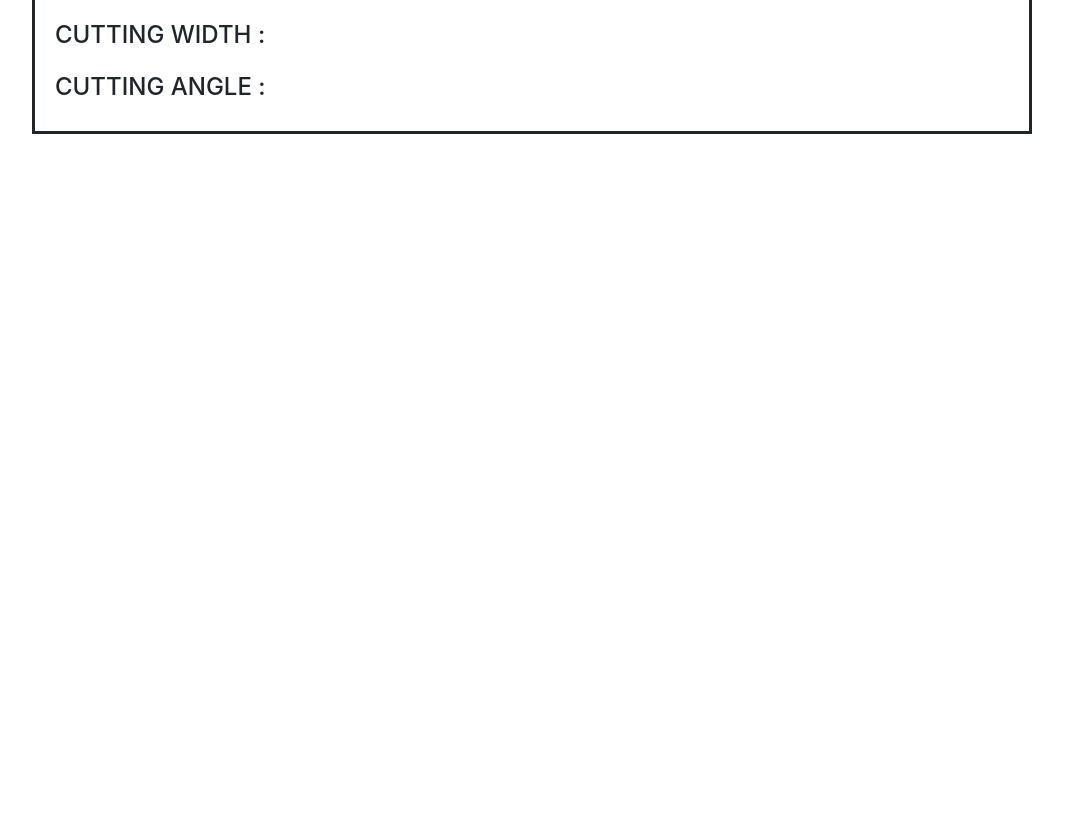
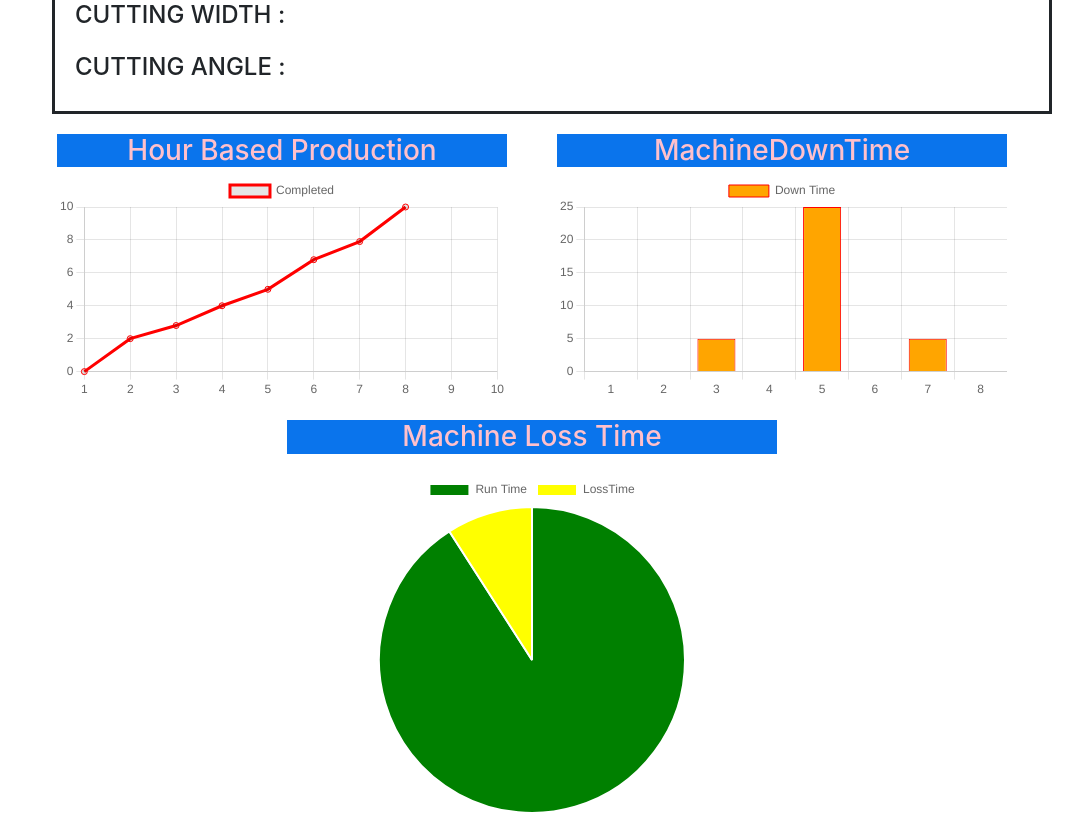
Before and after one commit to MohanRajA9/bias-cutter-frontend, a React (Create React App) app: page / in a window 1280 px wide. Shown: the part 500-1334 px from the top of the page, without its empty margins (108-1191 px from the left). Before the commit the page ends 800 px from the top, so only its background shows below. Built offline with nearby package versions, Linux system fonts and the light colour scheme; no server answers.

Commit message:
Featured Data visualization with Line, Bar and Pie charts using chart.js

```diff
--- a/package.json
+++ b/package.json
@@ -7,7 +7,9 @@
     "@testing-library/react": "^13.4.0",
     "@testing-library/user-event": "^13.5.0",
     "axios": "^1.7.2",
+    "chart.js": "^4.4.3",
     "react": "^18.3.1",
+    "react-chartjs-2": "^5.2.0",
     "react-dom": "^18.3.1",
     "react-router-dom": "^6.25.1",
     "react-scripts": "5.0.1",
--- a/src/App.css
+++ b/src/App.css
@@ -4,6 +4,11 @@
   flex-direction: column;
   align-items: center;
   flex-wrap: wrap;
+}
+
+/* whole-content */
+.whole-content{
+  width: 1000px;
 }
 
 .biasnavbar {
@@ -122,3 +127,84 @@ td {
   border: none;
   text-align: center;
 }
+
+/* visualization */
+.visualization{
+  display: flex;
+  flex-direction: row;
+  flex-wrap: wrap;
+}
+.visualization-elements{
+  display: flex;
+  width: 1000px;
+  justify-content: space-around;
+}
+
+
+/* hourBasedProduction */
+
+.hourBasedProduction{
+  width: 450px;
+}
+
+.hourBasedProduction-heading{
+  display: block;
+  /* margin: 20px; */
+  /* width: 1000px; */
+  font-size: xx-large;
+  font-weight: 500;
+  text-align: center;
+  color: pink;
+  background-color: rgb(10, 116, 236);
+}
+
+
+
+/* machineDownTime */
+.machineDownTime-heading{
+  display: block;
+  /* margin: 20px; */
+  /* width: 1000px; */
+  font-size: xx-large;
+  font-weight: 500;
+  text-align: center;
+  color: pink;
+  background-color: rgb(10, 116, 236);
+}
+
+.machineDownTime{
+  width: 450px;
+}
+
+/* MachineLossTime-heading */
+.MachineLossTime-heading{
+  display: block;
+  /* margin: 20px; */
+  /* width: 1000px; */
+  font-size: xx-large;
+  font-weight: 500;
+  text-align: center;
+  color: pink;
+  background-color: rgb(10, 116, 236);
+}
+.machineLossTime{
+  width: 450px;
+  /* height:500px */
+}
+
+/* machineLossTime */
+.machineLossTime{
+  display: flex;
+  margin: 20px;
+  width: 450px;
+  height: 340px;
+  flex-direction: column;
+  align-items: center;
+}
+
+/* visualization-machineLossTime */
+.visualization-machineLossTime{
+  display: flex;
+  flex-direction: column;
+  align-items: center;
+}
--- a/src/App.js
+++ b/src/App.js
@@ -4,10 +4,12 @@ import TVSEurogrip from './images/TVSEurogrip.jpg';
 import tvsMobility from './images/tvsMobility.png';
 import ShiftDetails from './components/ShiftDetails';
 import RecipeDetails from './components/RecipeDetails';
+import Visualization from './components/Visualization';
 
 function App() {
   return (
     <div className="App">
+
       <nav className="navbar bg-body-tertiary biasnavbar">
         <div className="container-fluid">
           <img src={TVSEurogrip} alt='company logo' />
@@ -15,8 +17,14 @@ function App() {
           <img src={tvsMobility} alt='company logo' />
         </div>
       </nav>
-      <ShiftDetails/>
-      <RecipeDetails/>
+
+      <div className='whole-content' >
+
+        <ShiftDetails />
+        <RecipeDetails />
+        <Visualization />
+      </div>
+
     </div>
   );
 }
--- /dev/null
+++ b/src/components/HourBasedProduction.jsx
@@ -0,0 +1,67 @@
+import React from 'react';
+import { Line } from 'react-chartjs-2'
+import {
+    Chart as Chartjs,
+    CategoryScale,
+    LinearScale,
+    LineElement,
+    PointElement,
+    Title,
+    Tooltip,
+    Legend
+} from 'chart.js';
+
+Chartjs.register(
+    CategoryScale,
+    LinearScale,
+    LineElement,
+    PointElement,
+    Title,
+    Tooltip,
+    Legend
+)
+
+
+
+function HourBasedProduction() {
+
+    const options = {}
+
+    const data = {
+        labels:[
+            "1",
+            "2",
+            "3",
+            "4",
+            "5",
+            "6",
+            "7",
+            "8",
+            "9",
+            "10"
+
+        ],
+        datasets:[
+            {
+                label:"Completed",
+                data:[0,2,2.8,4,5,6.8,7.9,10],
+                borderColor: "red"
+            }
+        ]
+    };
+
+    return (
+        <div>
+
+            <div className='hourBasedProduction-heading' >
+                <header><h3>Hour Based Production</h3></header>
+            </div>
+
+            <div className='hourBasedProduction' ><Line options={options} data={data} /></div>
+
+        </div>
+
+    )
+}
+
+export default HourBasedProduction
--- /dev/null
+++ b/src/components/MachineDownTime.jsx
@@ -0,0 +1,59 @@
+import React from 'react';
+import { Bar } from 'react-chartjs-2';
+import {
+    Chart as ChartJS,
+    CategoryScale,
+    LinearScale,
+    PointElement,
+    BarElement,
+    Title,
+    Tooltip,
+    Legend
+} from 'chart.js'
+
+ChartJS.register(
+    CategoryScale,
+    LinearScale,
+    PointElement,
+    BarElement,
+    Title,
+    Tooltip,
+    Legend
+)
+
+function MachineDownTime() {
+
+    const options = {}
+    const data = {
+        labels: [
+            "1",
+            "2",
+            "3",
+            "4",
+            "5",
+            "6",
+            "7",
+            "8"
+        ],
+        datasets: [
+            {
+                label:"Down Time",
+                data:[0,0,5,0,25,0,5,0],
+                backgroundColor:"orange",
+                borderColor:"red",
+                borderWidth:1
+            }
+        ]
+    }
+
+    return (
+        <div>
+            <div className='machineDownTime-heading' >
+                <header><h3>MachineDownTime</h3></header>
+            </div>
+            <div className='machineDownTime' ><Bar options={options} data={data} /></div>
+        </div>
+    )
+}
+
+export default MachineDownTime
--- /dev/null
+++ b/src/components/MachineLossTime.jsx
@@ -0,0 +1,42 @@
+import React from 'react';
+import {Pie} from 'react-chartjs-2';
+import { Chart as ChartJS, Tooltip, Legend, ArcElement } from 'chart.js'
+
+ChartJS.register(Tooltip, Legend, ArcElement)
+
+function MachineLossTime() {
+
+    const options = {}
+
+    const data = {
+        labels:[
+            "Run Time",
+            "LossTime"
+        ],
+        datasets:[
+            {
+                label:"Machine Loss Time",
+                data:[8,0.8],
+                backgroundColor:[
+                    "green",
+                    "yellow"
+                ],
+                hoverOffset:4
+            },
+
+        ]
+    }
+
+    return(
+        <div>
+            <div className='MachineLossTime-heading' >
+                <header><h3>Machine Loss Time</h3></header>
+            </div>
+
+            <div className='machineLossTime' ><Pie options={options} data={data} /></div>
+
+        </div>
+    )
+}
+
+export default MachineLossTime
--- /dev/null
+++ b/src/components/Visualization.jsx
@@ -0,0 +1,27 @@
+import React from 'react';
+import MachineDownTime from './MachineDownTime';
+import HourBasedProduction from './HourBasedProduction';
+import MachineLossTime from './MachineLossTime';
+
+function Visualization() {
+    return (
+        <div style={{ display: 'block' }} >
+            <div className='visualization' >
+                <div className='visualization-elements' >
+                    <div  ><HourBasedProduction /></div>
+                    <div><MachineDownTime /></div>
+                </div>
+
+
+            </div>
+
+            <div className='visualization-machineLossTime' >
+                <div className='machineLossTime' ><MachineLossTime /></div>
+            </div>
+
+        </div>
+
+    )
+}
+
+export default Visualization
--- a/src/global.js
+++ b/src/global.js
@@ -1,2 +1,2 @@
-// export const URL = "https://bias-cutter-backend.onrender.com"
-export const URL = "http://localhost:4000"
+export const URL = "https://bias-cutter-backend.onrender.com"
+// export const URL = "http://localhost:4000"
```
Also changed, not shown: 1 other file (tests, documents, lock files or other folders).
